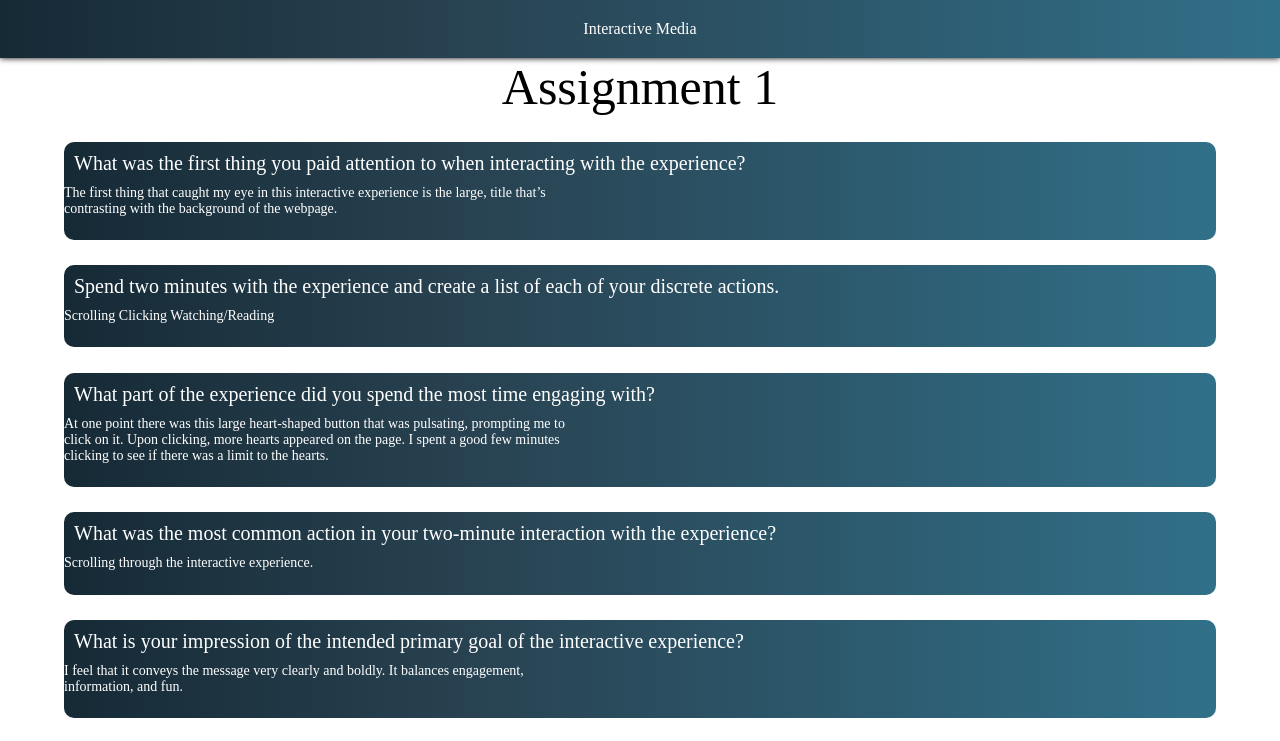
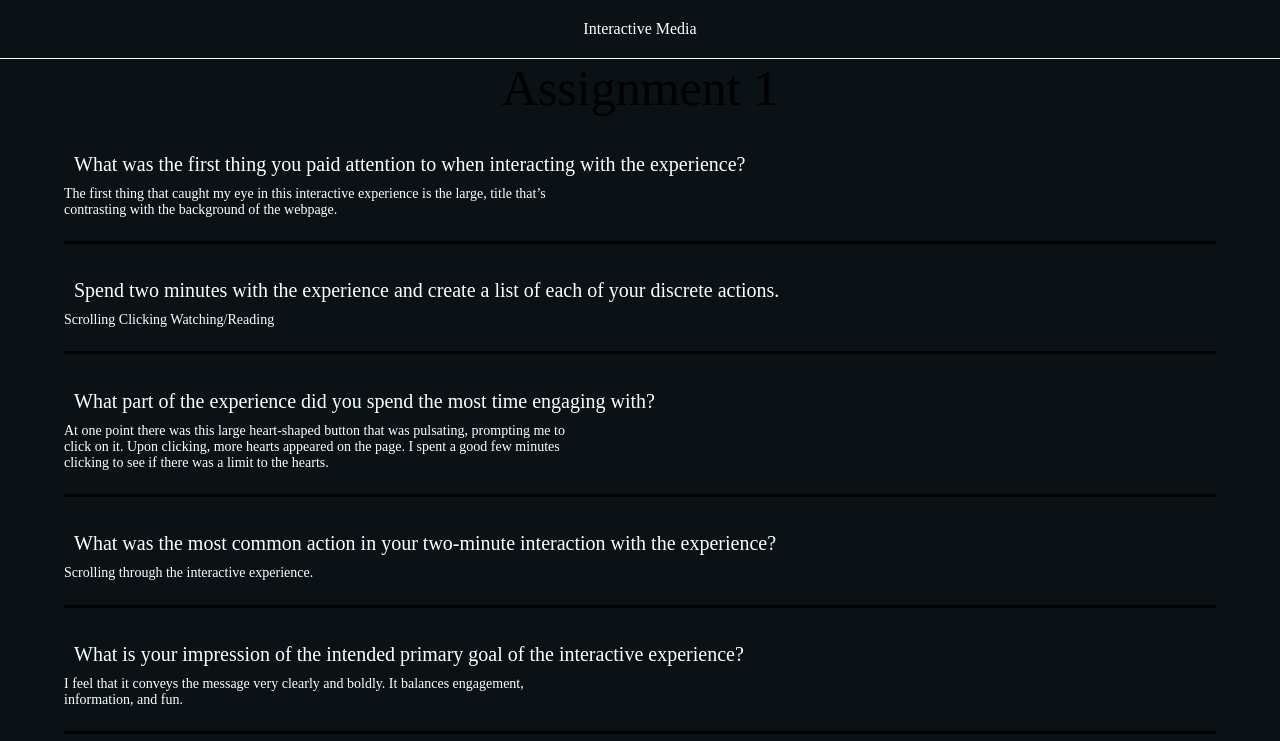
Before and after one commit to LuohanChen/luohanchen.github.io, a plain HTML site: page assignment1/index.html in a window 1280 px wide. Shown: the top 741 px of the page. Drawn offline with Linux system fonts and the light colour scheme.

Commit message:
More CSS experiments

```diff
--- a/assignment1/style.css
+++ b/assignment1/style.css
@@ -1,11 +1,12 @@
 body {
+  background: #0b1215;
 }
 
 nav {
   overflow: hidden;
-  background: #162a36;
-  background: linear-gradient(90deg, #162a36 0%, #284251 35%, #317089 100%);
-  filter: drop-shadow(0 0 0.2rem black);
+  border-bottom-style: solid;
+  border-color: white;
+  border-width: 1px;
 }
 
 nav h1 {
@@ -26,8 +27,7 @@ h2 {
   margin-left: 5%;
   margin-right: 5%;
   padding: 0, 10px, 0, 10px;
-  border-radius: 10px;
-  background: linear-gradient(90deg, #162a36 0%, #284251 35%, #317089 100%);
+  border-bottom-style: solid;
 }
 
 h3 {
```
